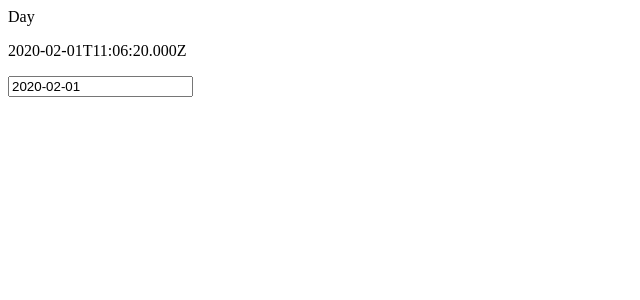
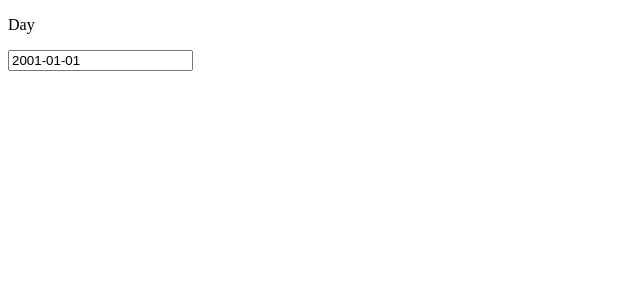
Before and after one commit to marmer/time-log, a React (Create React App) app: page /#/days/1 in a window 1280 px wide. Before the commit this address led to /#/days/today. Shown: the top 300 px of the page, without its empty margins (0-640 px from the left). Built offline with nearby package versions, Linux system fonts and the light colour scheme.

Commit message:
- Spike for Datepicking

```diff
--- a/src/views/DayView.tsx
+++ b/src/views/DayView.tsx
@@ -11,16 +11,21 @@ export interface DayViewProps {
 
 export default class DayView extends React.Component<DayViewProps> {
     render() {
-        return <div>Day
-            <p>{this.props.day.toISOString()}</p>
+        return <div>
+            <p>Day</p>
             <Route render={({history}) =>
-                <DatePicker shouldCloseOnSelect
-                            todayButton="Today"
-                            dateFormat="yyyy-MM-dd"
-                            selected={this.props.day}
-                            onChange={day => {
-                                if (day) history.push(`/days/${moment(day).format("YYYY-MM-DD")}`)
-                            }}
+                <DatePicker
+                    dropdownMode={"scroll"}
+                    showMonthDropdown
+                    showYearDropdown
+                    useShortMonthInDropdown
+                    showWeekNumbers
+                    todayButton="today"
+                    dateFormat="yyyy-MM-dd"
+                    selected={this.props.day}
+                    onChange={day => {
+                        if (day) history.push(`/days/${moment(day).format("YYYY-MM-DD")}`)
+                    }}
                 />}/>
         </div>
     }
```
